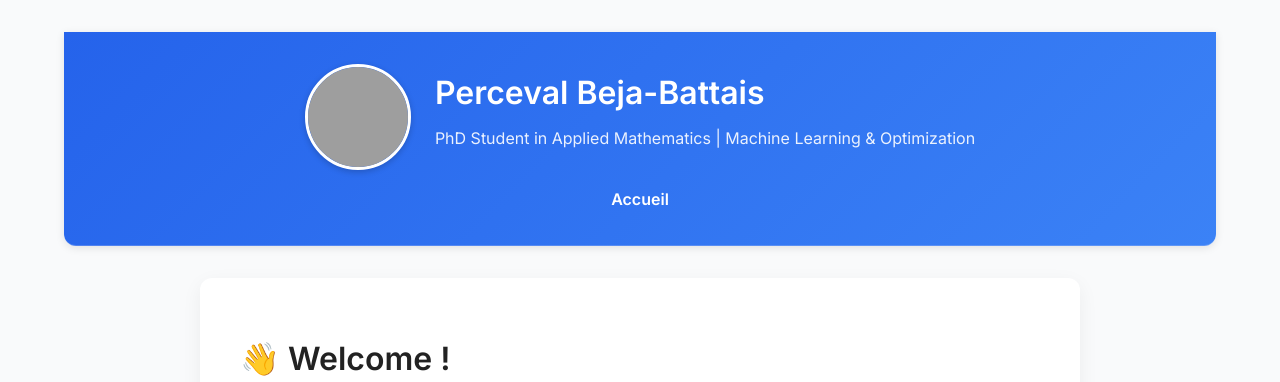
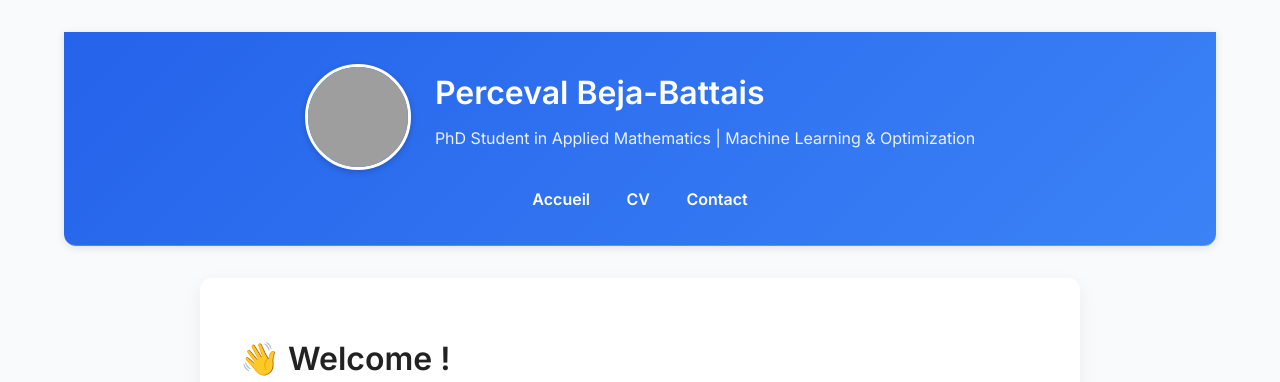
Before and after one commit to PercevalBejaBattais/pbb.github.io, a Jekyll site: the page built from index.md, in a window 1280 px wide. Shown: the top 382 px of the page. Built offline with Jekyll 4.4.1, drawn with Linux system fonts in a browser that asks for light colours; grey boxes are pictures that could not be loaded.

Commit message:
Update default.html

```diff
--- a/_layouts/default.html
+++ b/_layouts/default.html
@@ -17,6 +17,8 @@
     </div>
     <nav>
       <a href="{{ '/' | relative_url }}">Accueil</a>
+      <a href="{{ '/cv' | relative_url }}">CV</a>
+      <a href="{{ '/contact' | relative_url }}">Contact</a>
     </nav>
   </header>
 
```
